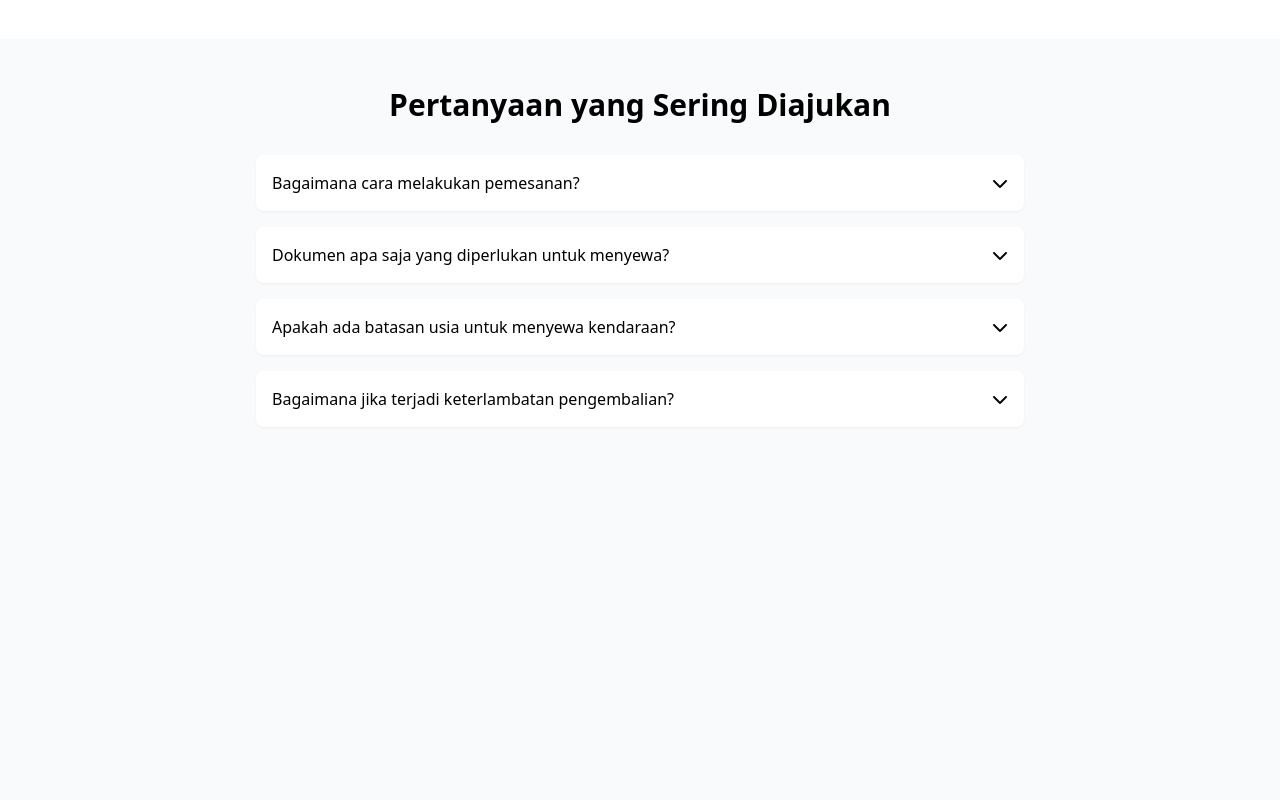
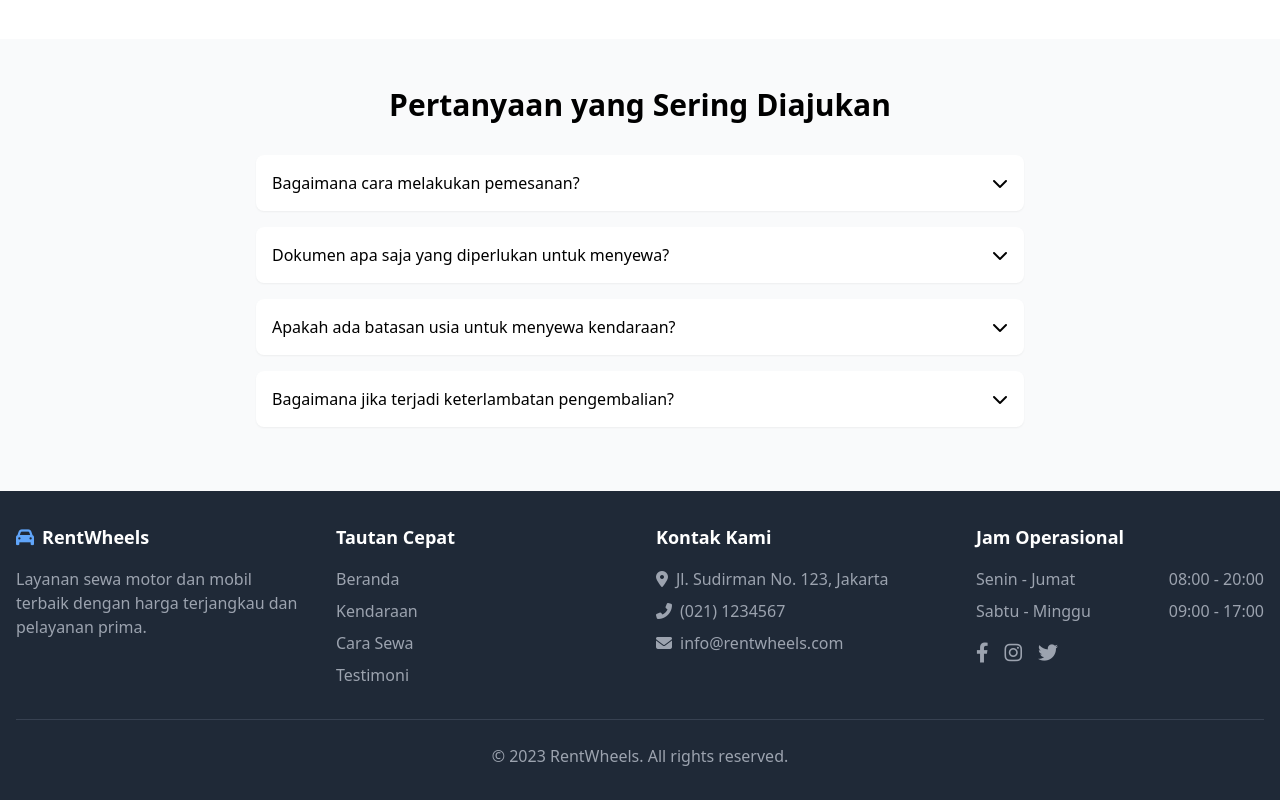
Before and after one commit to saifudinreza/projek-booking-sewa, a plain HTML site: page index.html in a window 1280 px wide. Shown: the part 2087-2887 px from the top of the page. Before the commit the page ends 2578 px from the top, so only its background shows below. Drawn offline with nearby package versions, Linux system fonts and the light colour scheme.

Commit message:
Update index.html

```diff
--- a/index.html
+++ b/index.html
@@ -1219,6 +1219,110 @@
         </div>
       </div>
     </section>
+
+<!-- Footer -->
+    <footer class="bg-gray-800 text-white py-8">
+      <div class="container mx-auto px-4">
+        <div class="grid grid-cols-1 md:grid-cols-4 gap-8">
+          <div>
+            <h3 class="text-lg font-bold mb-4 flex items-center">
+              <i class="fas fa-car mr-2 text-blue-400"></i> RentWheels
+            </h3>
+            <p class="text-gray-400">
+              Layanan sewa motor dan mobil terbaik dengan harga terjangkau dan
+              pelayanan prima.
+            </p>
+          </div>
+          <div>
+            <h3 class="text-lg font-bold mb-4">Tautan Cepat</h3>
+            <ul class="space-y-2">
+              <li>
+                <a
+                  href="#"
+                  class="text-gray-400 hover:text-white transition duration-300"
+                  >Beranda</a
+                >
+              </li>
+              <li>
+                <a
+                  href="#vehicles"
+                  class="text-gray-400 hover:text-white transition duration-300"
+                  >Kendaraan</a
+                >
+              </li>
+              <li>
+                <a
+                  href="#how-it-works"
+                  class="text-gray-400 hover:text-white transition duration-300"
+                  >Cara Sewa</a
+                >
+              </li>
+              <li>
+                <a
+                  href="#testimonials"
+                  class="text-gray-400 hover:text-white transition duration-300"
+                  >Testimoni</a
+                >
+              </li>
+            </ul>
+          </div>
+          <div>
+            <h3 class="text-lg font-bold mb-4">Kontak Kami</h3>
+            <ul class="space-y-2">
+              <li class="flex items-center text-gray-400">
+                <i class="fas fa-map-marker-alt mr-2"></i> Jl. Sudirman No. 123,
+                Jakarta
+              </li>
+              <li class="flex items-center text-gray-400">
+                <i class="fas fa-phone-alt mr-2"></i> (021) 1234567
+              </li>
+              <li class="flex items-center text-gray-400">
+                <i class="fas fa-envelope mr-2"></i> info@rentwheels.com
+              </li>
+            </ul>
+          </div>
+          <div>
+            <h3 class="text-lg font-bold mb-4">Jam Operasional</h3>
+            <ul class="space-y-2 text-gray-400">
+              <li class="flex justify-between">
+                <span>Senin - Jumat</span>
+                <span>08:00 - 20:00</span>
+              </li>
+              <li class="flex justify-between">
+                <span>Sabtu - Minggu</span>
+                <span>09:00 - 17:00</span>
+              </li>
+            </ul>
+            <div class="mt-4 flex space-x-4">
+              <a
+                href="#"
+                class="text-gray-400 hover:text-white transition duration-300"
+              >
+                <i class="fab fa-facebook-f text-xl"></i>
+              </a>
+              <a
+                href="#"
+                class="text-gray-400 hover:text-white transition duration-300"
+              >
+                <i class="fab fa-instagram text-xl"></i>
+              </a>
+              <a
+                href="#"
+                class="text-gray-400 hover:text-white transition duration-300"
+              >
+                <i class="fab fa-twitter text-xl"></i>
+              </a>
+            </div>
+          </div>
+        </div>
+        <div
+          class="border-t border-gray-700 mt-8 pt-6 text-center text-gray-400"
+        >
+          <p>&copy; 2023 RentWheels. All rights reserved.</p>
+        </div>
+      </div>
+    </footer>
+
     <!-- Bukti Pemesanan Section -->
     <section id="booking-receipt" class="py-12 bg-gray-50 hidden">
       <div class="container mx-auto px-4">
```
